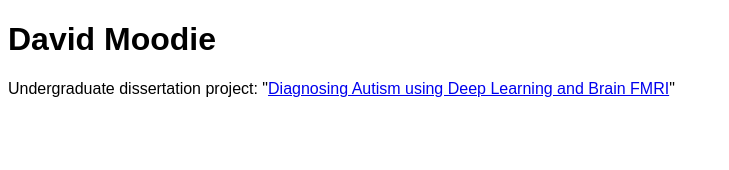
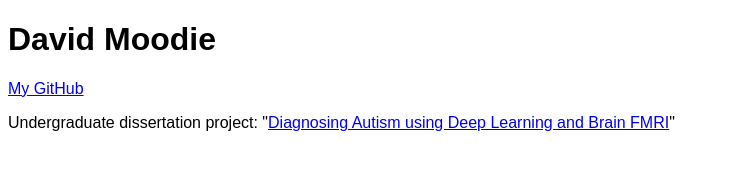
Before and after one commit to davejm/davejm.github.io, a plain HTML site: page index.html in a window 1280 px wide. Shown: the whole page, without its empty margins (0-729 px from the left). Drawn offline with Linux system fonts and the light colour scheme.

Commit message:
Add GitHub link

```diff
--- a/index.html
+++ b/index.html
@@ -13,6 +13,7 @@
 </head>
 <body>
     <h1>David Moodie</h1>
+    <p><a href="https://github.com/davejm">My GitHub</a></p>
     <p>Undergraduate dissertation project: "<a href="https://github.com/davejm/dissertation-report/releases/download/v1.1/dissertation.pdf" target="_blank" rel="noreferrer noopener">Diagnosing Autism using Deep Learning and Brain FMRI</a>"</p>
 </body>
 </html>
```
